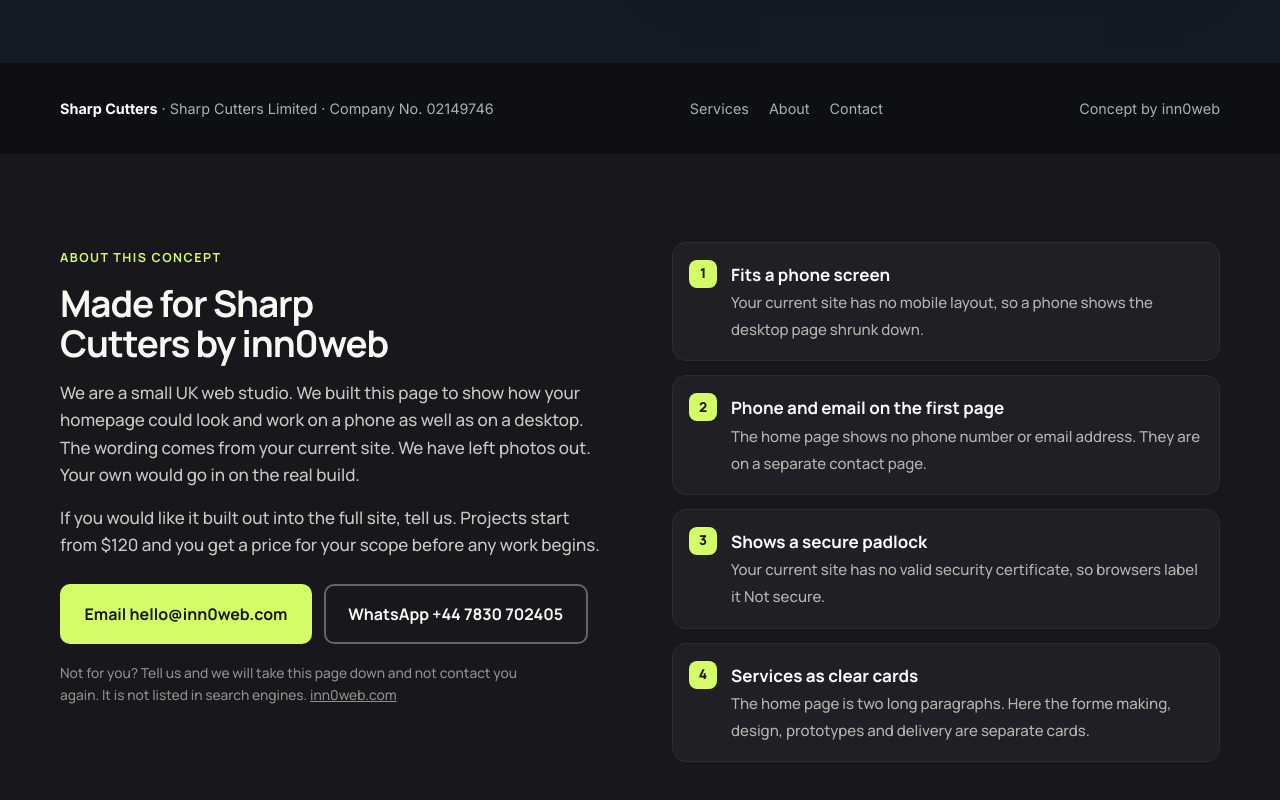
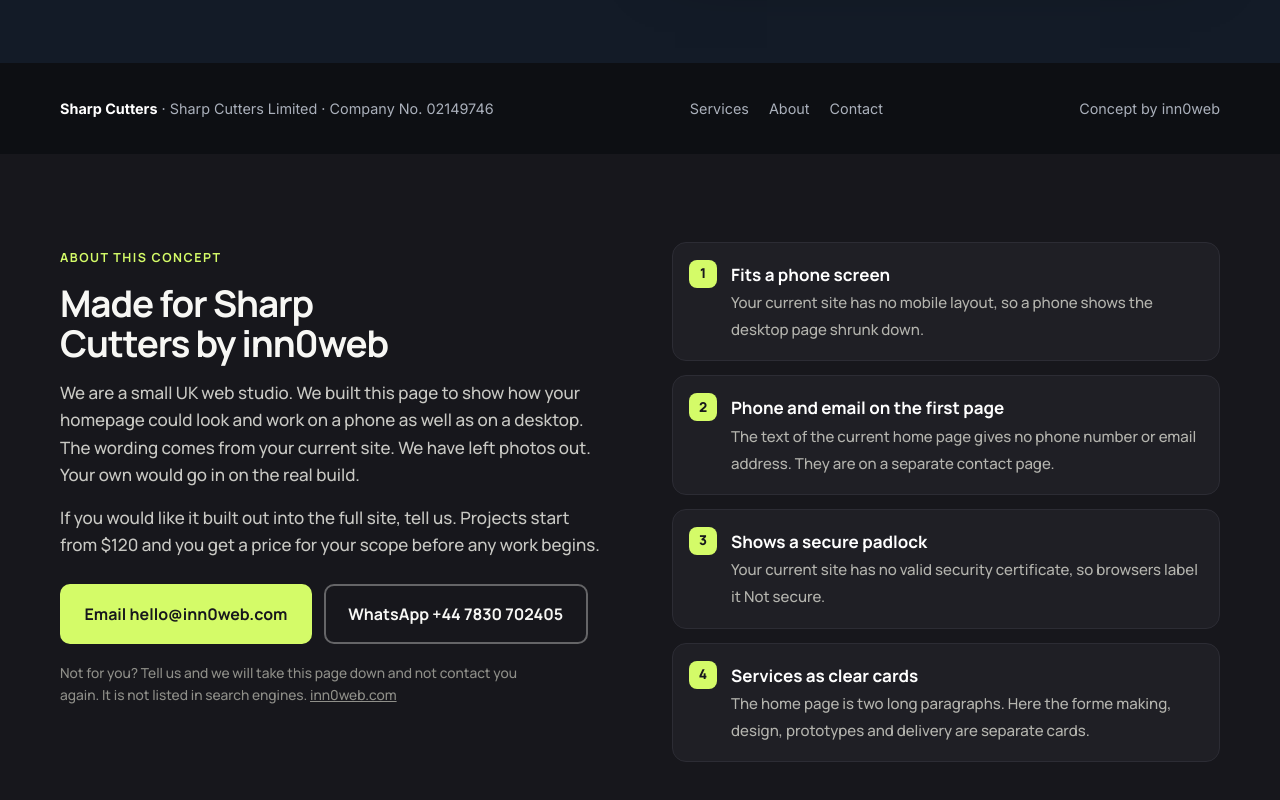
Before and after one commit to inn0web/inn0web.github.io, a plain HTML site: page concepts/sharp-cutters/index.html in a window 1280 px wide. Shown: the part 3629-4429 px from the top of the page. Drawn offline with Linux system fonts and the light colour scheme.

Commit message:
Publish site from source fb794c0

```diff
--- a/concepts/sharp-cutters/index.html
+++ b/concepts/sharp-cutters/index.html
@@ -198,7 +198,7 @@ footer b{color:#fff}footer nav{display:flex;gap:20px;flex-wrap:wrap}footer a{tex
 <div class="cta"><a class="btn primary" href="mailto:hello@inn0web.com?subject=Concept%20for%20Sharp%20Cutters">Email hello@inn0web.com</a>
 <a class="btn ghost" href="https://wa.me/447830702405?text=Hi%2C%20I%20saw%20the%20concept%20page%20you%20made%20for%20Sharp%20Cutters.">WhatsApp +44 7830 702405</a></div>
 <p class="fine">Not for you? Tell us and we will take this page down and not contact you again. It is not listed in search engines. <a href="https://inn0web.com/web-design">inn0web.com</a></p></div>
-<ol><li><b>Fits a phone screen</b><span>Your current site has no mobile layout, so a phone shows the desktop page shrunk down.</span></li><li><b>Phone and email on the first page</b><span>The home page shows no phone number or email address. They are on a separate contact page.</span></li><li><b>Shows a secure padlock</b><span>Your current site has no valid security certificate, so browsers label it Not secure.</span></li><li><b>Services as clear cards</b><span>The home page is two long paragraphs. Here the forme making, design, prototypes and delivery are separate cards.</span></li></ol></div></section>
+<ol><li><b>Fits a phone screen</b><span>Your current site has no mobile layout, so a phone shows the desktop page shrunk down.</span></li><li><b>Phone and email on the first page</b><span>The text of the current home page gives no phone number or email address. They are on a separate contact page.</span></li><li><b>Shows a secure padlock</b><span>Your current site has no valid security certificate, so browsers label it Not secure.</span></li><li><b>Services as clear cards</b><span>The home page is two long paragraphs. Here the forme making, design, prototypes and delivery are separate cards.</span></li></ol></div></section>
 <div class="bar"><a class="btn primary" href="tel:+441274309961"><svg width="18" height="18" viewBox="0 0 24 24" fill="none" stroke="currentColor" stroke-width="1.8" stroke-linecap="round" stroke-linejoin="round" aria-hidden="true"><path d="M5 4h4l2 5-2.5 1.5a11 11 0 0 0 5 5L15 13l5 2v4a2 2 0 0 1-2 2A16 16 0 0 1 3 6a2 2 0 0 1 2-2z"/></svg>Call</a><a class="btn ghost" href="#contact">Get a quote</a></div>
 <script>
 document.querySelector('.menu')?.addEventListener('click',()=>document.querySelector('.links').classList.toggle('open'));
```
Also changed, not shown: concepts/m-shaw/index.html (+1 -1 lines).
